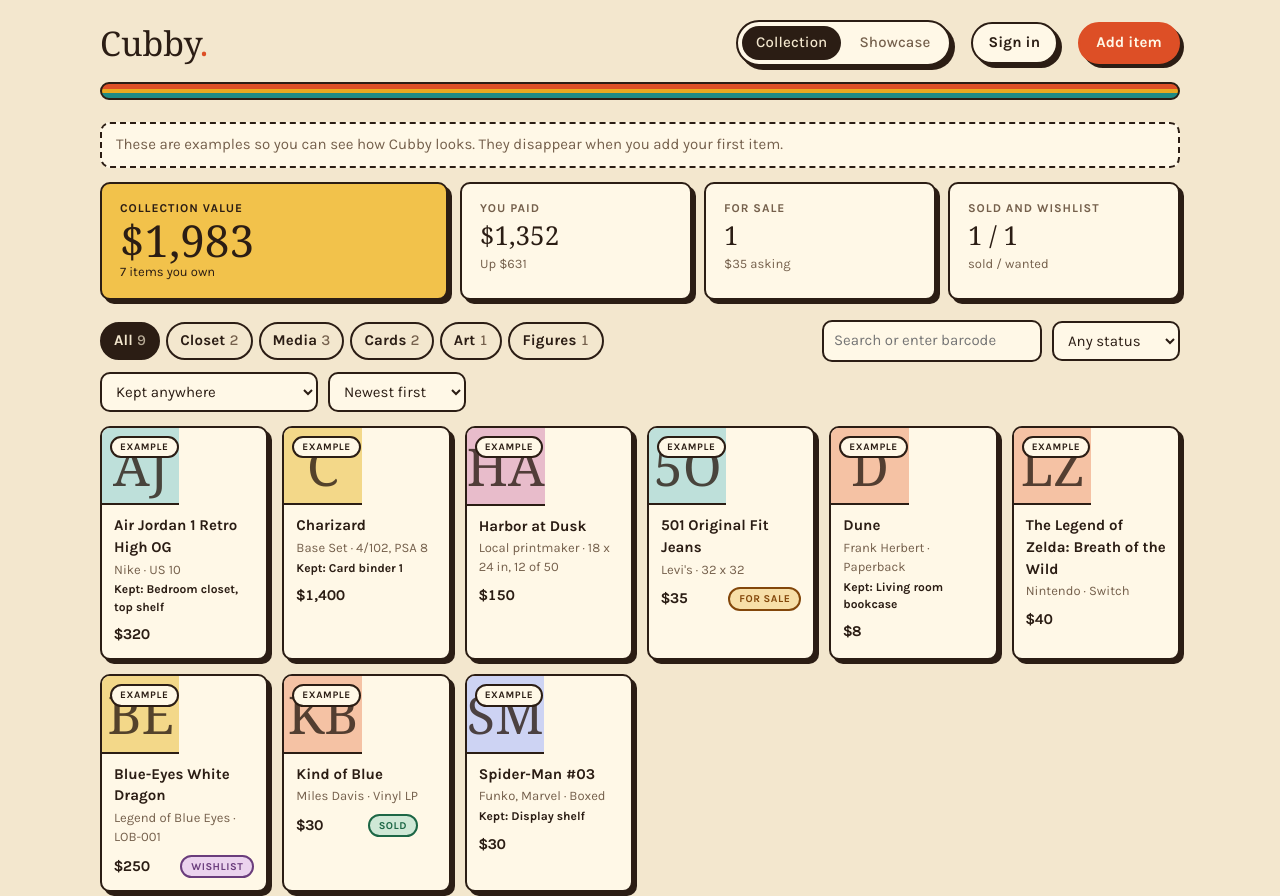
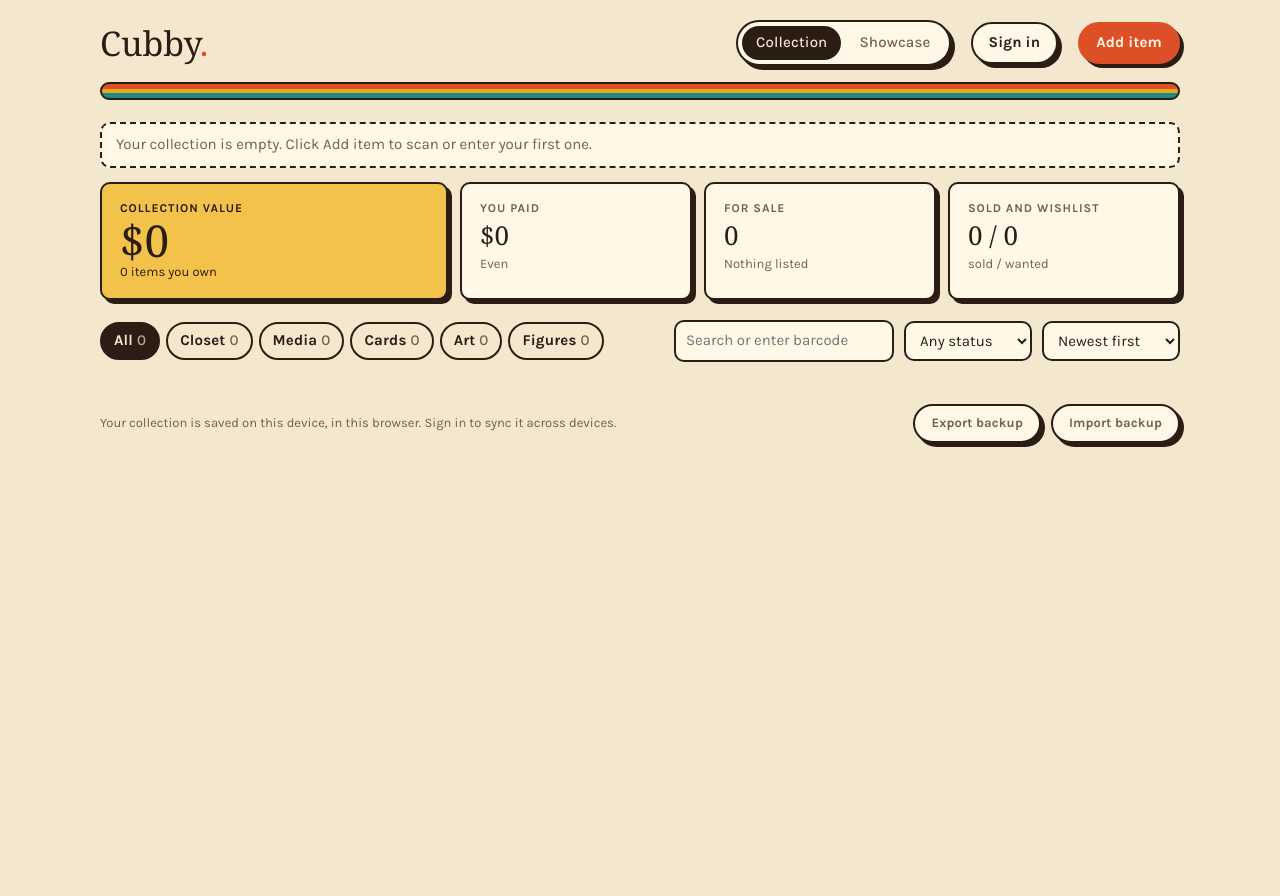
Before and after one commit to ammillerz10-code/cubby, a plain HTML site: page index.html in a window 1280 px wide. Shown: the top 896 px of the page. After the commit the page ends 800 px from the top, so only its background shows below. Drawn offline with nearby package versions, Linux system fonts and the light colour scheme; a web font is replaced by a local one.

Commit message:
Update index.html

```diff
--- a/index.html
+++ b/index.html
@@ -345,7 +345,7 @@ const S={items:[],loaded:false,mode:"none",cat:"all",status:"all",sort:"new",q:"
 let editing=null, photoData="", delArmed=false, toastT=0;
 
 function toast(m){ const t=$("toast"); t.textContent=m; t.classList.add("on"); clearTimeout(toastT); toastT=setTimeout(()=>t.classList.remove("on"),2800); }
-function shown(){ return S.loaded && !S.items.length ? EXAMPLES : S.items; }
+function shown(){ return S.items; }
 function initials(it){ return esc(tokens(it.name).slice(0,2).map(t=>t[0].toUpperCase()).join("")||"?"); }
 function tile(it){ return `<div class="ph ${esc(it.cat)}">${it.photo?`<img src="${esc(it.photo)}" alt="">`:`<span class="ini">${initials(it)}</span>`}${it.example?'<span class="ex">Example</span>':""}</div>`; }
 
@@ -371,7 +371,7 @@ function collectionHTML(all){
   const gain=t.gain, gcls=gain>0?"up":gain<0?"down":"";
   const tabs=[["all","All",all.length],...Object.entries(CATS).map(([k,c])=>[k,c.label,all.filter(i=>i.cat===k).length])];
   return `
-  ${!S.items.length?'<div class="note">These are examples so you can see how Cubby looks. They disappear when you add your first item.</div>':""}
+  ${!S.items.length?'<div class="note">Your collection is empty. Click Add item to scan or enter your first one.</div>':""}
   <section class="stats" aria-label="Summary">
     <div class="stat big"><div class="k">Collection value</div><div class="v">${money(t.value)||"$0"}</div><div class="s">${t.count} item${t.count===1?"":"s"} you own</div></div>
     <div class="stat"><div class="k">You paid</div><div class="v">${money(t.paid)||"$0"}</div><div class="s ${gcls}">${gain>0?"Up ":gain<0?"Down ":"Even"}${gain?money(Math.abs(gain)):""}</div></div>
@@ -389,7 +389,7 @@ function collectionHTML(all){
 function locs(all){ return [...new Set(all.map(i=>i.location).filter(Boolean))].sort((a,b)=>a.localeCompare(b)); }
 function locSel(all){ const l=locs(all); return l.length?`<select class="field" id="loc-sel" aria-label="Where it is kept"><option value="all">Kept anywhere</option>${l.map(x=>`<option value="${esc(x)}"${S.loc===x?" selected":""}>${esc(x)}</option>`).join("")}</select>`:""; }
 function gridHTML(list){
-  return list.length? list.map(cardHTML).join("") : `<div class="empty">Nothing matches. ${S.q.trim()?"You don't own this yet, as far as Cubby can tell.":"Try another filter."}</div>`;
+  return list.length? list.map(cardHTML).join("") : !S.items.length? "" : `<div class="empty">Nothing matches. ${S.q.trim()?"You don't own this yet, as far as Cubby can tell.":"Try another filter."}</div>`;
 }
 function cardHTML(it){
   const sub=[it.maker,it.detail||it.type].filter(Boolean).join(" · ");
@@ -398,7 +398,7 @@ function cardHTML(it){
 function showcaseHTML(all){
   const mine=all.filter(i=>i.status==="owned"||i.status==="forsale").sort((a,b)=>(b.photo?1:0)-(a.photo?1:0));
   const parts=Object.entries(CATS).map(([k,c])=>[c.label.toLowerCase(),mine.filter(i=>i.cat===k).length]).filter(p=>p[1]).map(p=>p[1]+" "+p[0]).join(", ");
-  return `<div class="showhead"><div style="margin-right:auto"><h1>${mine.length} piece${mine.length===1?"":"s"} worth showing off</h1><p>${esc(parts)||"Add items to fill your showcase."}${!S.items.length?" (examples)":""}</p></div><button class="btn" type="button" id="copy-list">Copy as a list</button></div>
+  return `<div class="showhead"><div style="margin-right:auto"><h1>${mine.length} piece${mine.length===1?"":"s"} worth showing off</h1><p>${esc(parts)||"Add items to fill your showcase."}</p></div><button class="btn" type="button" id="copy-list">Copy as a list</button></div>
   <div class="grid show">${mine.length?mine.map(it=>`<button class="card" type="button" data-id="${esc(it.id)}">${tile(it)}<div class="meta"><div class="nm">${esc(it.name)}</div><div class="sub">${esc([it.maker,it.detail].filter(Boolean).join(" · "))}</div></div></button>`).join(""):'<div class="empty">Nothing here yet.</div>'}</div>`;
 }
 
```
